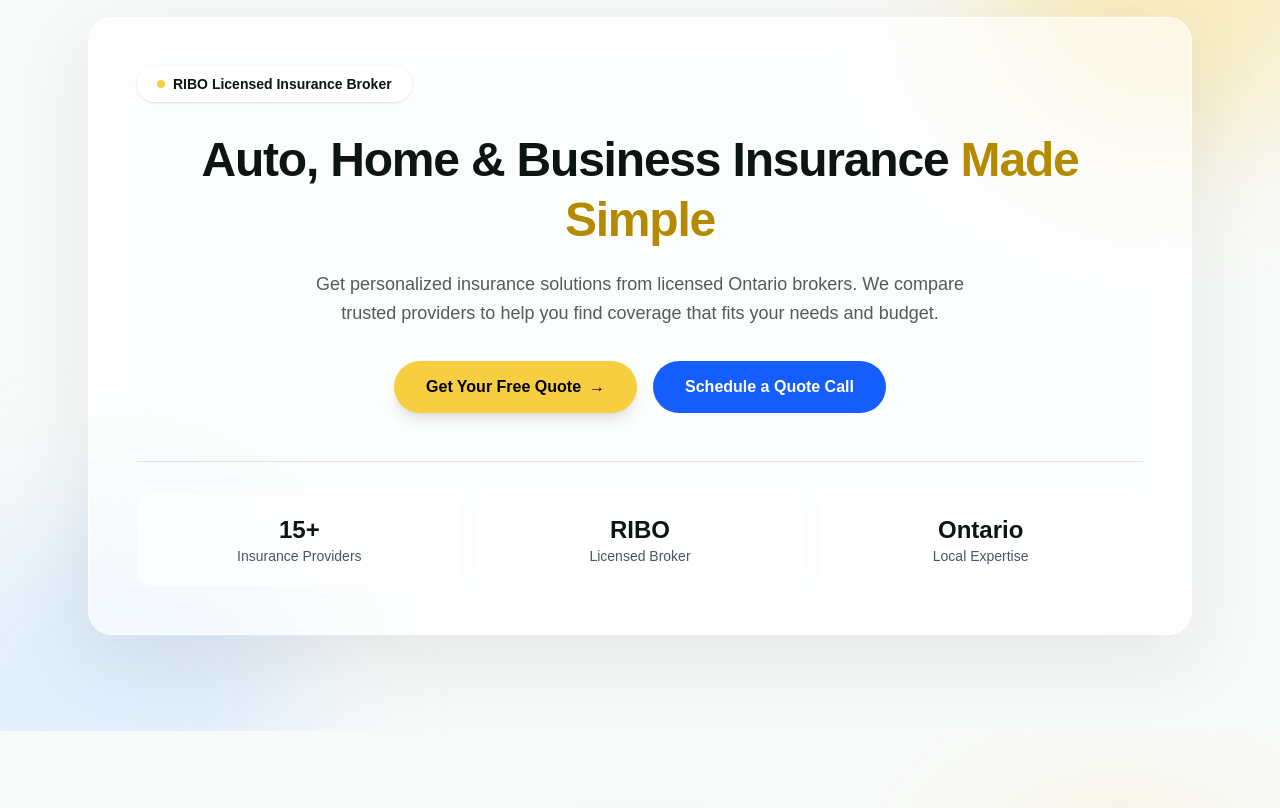
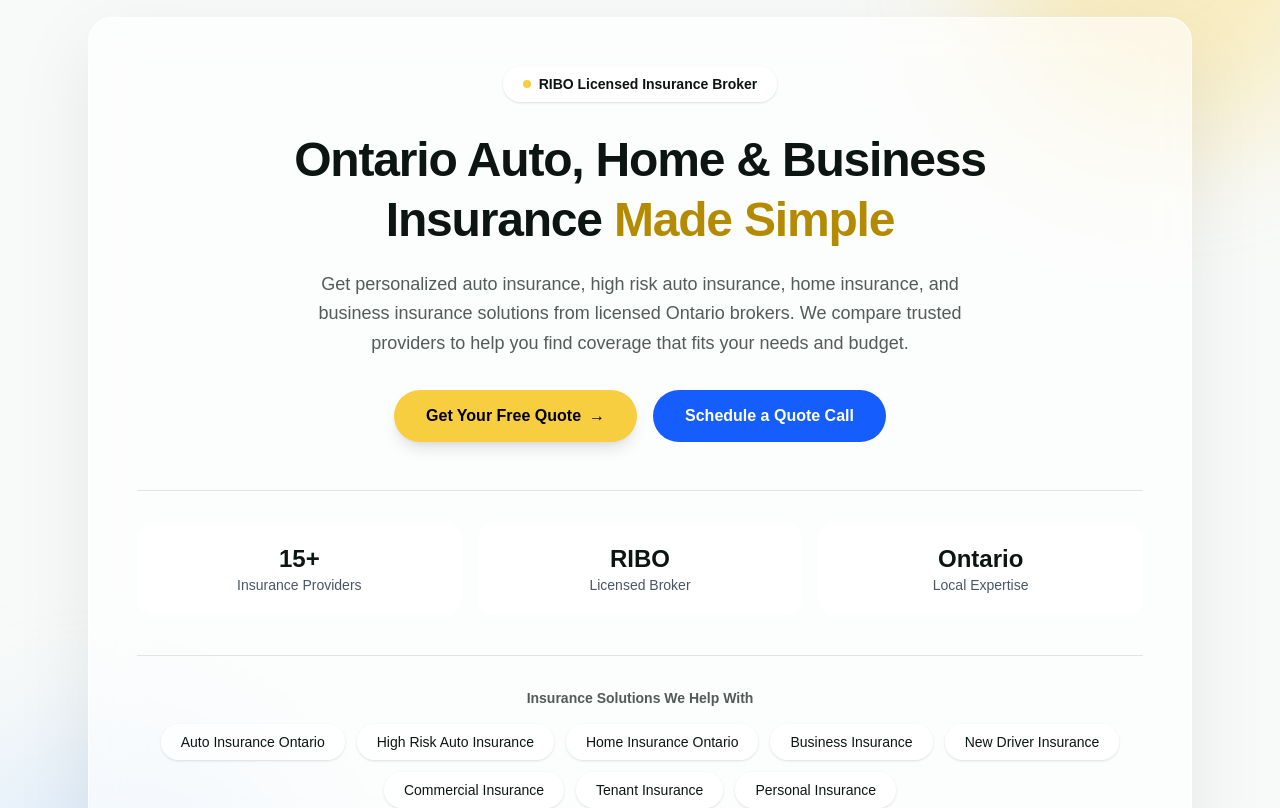
Before and after one commit to Mfried95/landing-insurance, a Next.js app: page / in a window 1280 px wide. Shown: the part 160-968 px from the top of the page. Built offline with nearby package versions, Linux system fonts and the light colour scheme.

Commit message:
updated design and added keywords

```diff
--- a/app/Components/Hero.tsx
+++ b/app/Components/Hero.tsx
@@ -27,6 +27,17 @@ export default function Hero() {
 
     return () => clearTimeout(timer);
   }, []);
+
+  const insuranceTags = [
+    "Auto Insurance Ontario",
+    "High Risk Auto Insurance",
+    "Home Insurance Ontario",
+    "Business Insurance",
+    "New Driver Insurance",
+    "Commercial Insurance",
+    "Tenant Insurance",
+    "Personal Insurance",
+  ];
 
   return (
     <section
@@ -66,6 +77,7 @@ export default function Hero() {
         "
       />
 
+
       <div
         ref={heroRef}
         className={`
@@ -82,6 +94,7 @@ export default function Hero() {
           }
         `}
       >
+
         {/* Glass Container */}
         <div
           className="
@@ -95,10 +108,21 @@ export default function Hero() {
             md:p-12
           "
         >
-          {/* Badge */}
+
+          {/* Trust + SEO Badges */}
           <div
             className="
               mx-auto
+              flex
+              flex-wrap
+              items-center
+              justify-center
+              gap-3
+            "
+          >
+
+            <div
+              className="
                 inline-flex
                 items-center
                 gap-2
@@ -112,6 +136,7 @@ export default function Hero() {
                 shadow-sm
               "
             >
+
               <span
                 className="
                   h-2
@@ -122,8 +147,16 @@ export default function Hero() {
               />
 
               RIBO Licensed Insurance Broker
+
             </div>
 
+
+
+
+          </div>
+
+
+          {/* Main Heading */}
           <h1
             className="
               mx-auto
@@ -138,10 +171,17 @@ export default function Hero() {
               md:text-5xl
             "
           >
-            Auto, Home & Business Insurance
-            <span className="text-[#b48b00]"> Made Simple</span>
+
+            Ontario Auto, Home & Business Insurance
+
+            <span className="text-[#b48b00]">
+              {" "}Made Simple
+            </span>
+
           </h1>
 
+
+          {/* SEO Optimized Description */}
           <p
             className="
               mx-auto
@@ -153,10 +193,12 @@ export default function Hero() {
               text-[#0c1512]/70
             "
           >
-            Get personalized insurance solutions from licensed Ontario brokers.
-            We compare trusted providers to help you find coverage that fits
-            your needs and budget.
+            Get personalized auto insurance, high risk auto insurance, home
+            insurance, and business insurance solutions from licensed Ontario
+            brokers. We compare trusted providers to help you find coverage
+            that fits your needs and budget.
           </p>
+
 
           {/* Buttons */}
           <div
@@ -170,6 +212,7 @@ export default function Hero() {
               sm:flex-row
             "
           >
+
             <a
               href="#quote"
               className="
@@ -191,6 +234,7 @@ export default function Hero() {
                 hover:text-white
               "
             >
+
               Get Your Free Quote
 
               <span
@@ -203,10 +247,14 @@ export default function Hero() {
               >
                 →
               </span>
+
             </a>
 
+
             <BookNow />
+
           </div>
+
 
           {/* Stats */}
           <div
@@ -221,6 +269,7 @@ export default function Hero() {
               sm:grid-cols-3
             "
           >
+
             <div
               className="
                 rounded-2xl
@@ -236,7 +285,9 @@ export default function Hero() {
               <p className="text-sm text-gray-600">
                 Insurance Providers
               </p>
+
             </div>
+
 
             <div
               className="
@@ -246,6 +297,7 @@ export default function Hero() {
                 text-center
               "
             >
+
               <p className="text-2xl font-bold text-[#0c1512]">
                 RIBO
               </p>
@@ -253,7 +305,9 @@ export default function Hero() {
               <p className="text-sm text-gray-600">
                 Licensed Broker
               </p>
+
             </div>
+
 
             <div
               className="
@@ -263,6 +317,7 @@ export default function Hero() {
                 text-center
               "
             >
+
               <p className="text-2xl font-bold text-[#0c1512]">
                 Ontario
               </p>
@@ -270,10 +325,73 @@ export default function Hero() {
               <p className="text-sm text-gray-600">
                 Local Expertise
               </p>
+
             </div>
+
           </div>
+
+
+          {/* SEO Service Tags */}
+          <div
+            className="
+              mt-10
+              border-t
+              border-black/10
+              pt-8
+            "
+          >
+
+            <p
+              className="
+                mb-4
+                text-center
+                text-sm
+                font-semibold
+                text-[#0c1512]/70
+              "
+            >
+              Insurance Solutions We Help With
+            </p>
+
+
+            <div
+              className="
+                flex
+                flex-wrap
+                justify-center
+                gap-3
+              "
+            >
+
+              {insuranceTags.map((tag) => (
+                <span
+                  key={tag}
+                  className="
+                    rounded-full
+                    bg-white/70
+                    px-5
+                    py-2
+                    text-sm
+                    font-medium
+                    text-[#0c1512]
+                    shadow-sm
+                    transition
+                    hover:bg-[#f7ce40]
+                  "
+                >
+                  {tag}
+                </span>
+              ))}
+
             </div>
+
           </div>
+
+
+        </div>
+
+      </div>
+
     </section>
   );
 }
```
Lines whose indentation alone changed are shown as unchanged.
